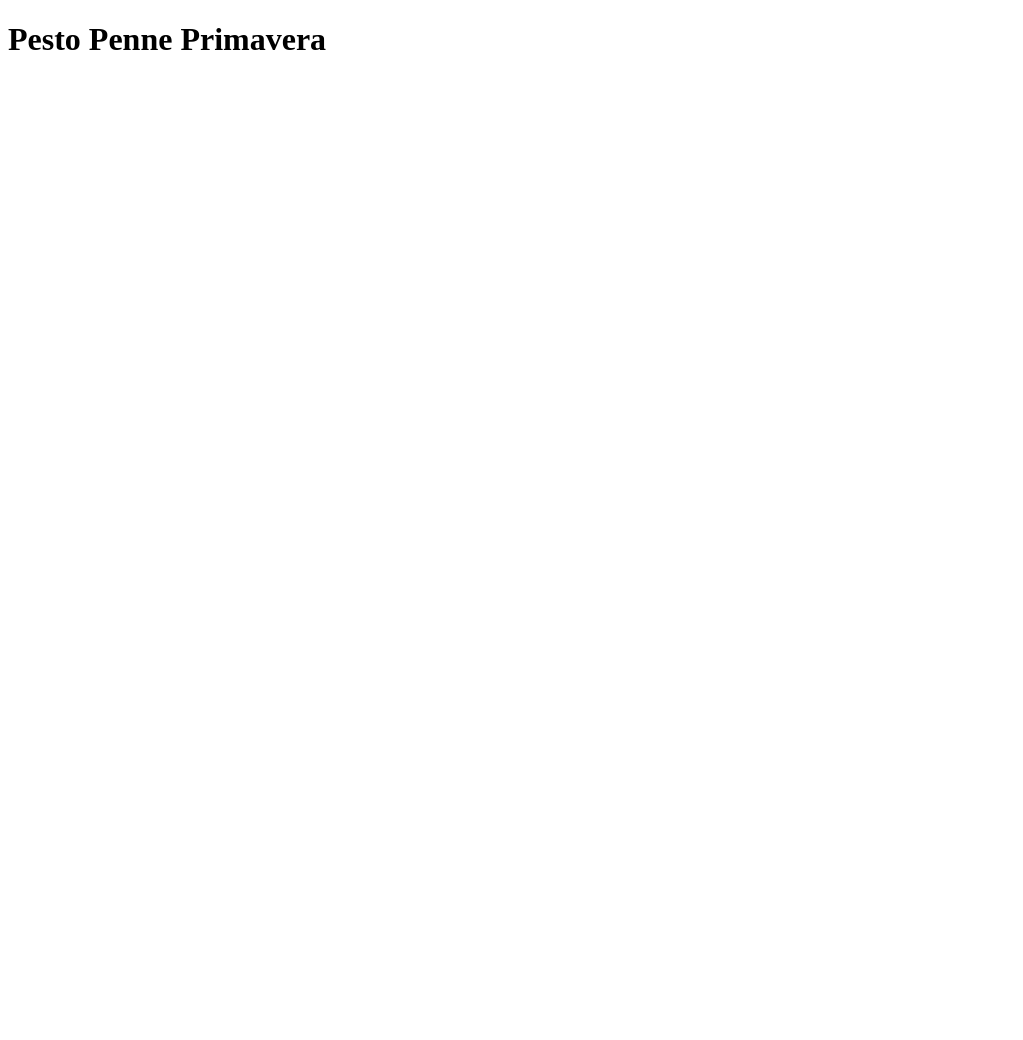
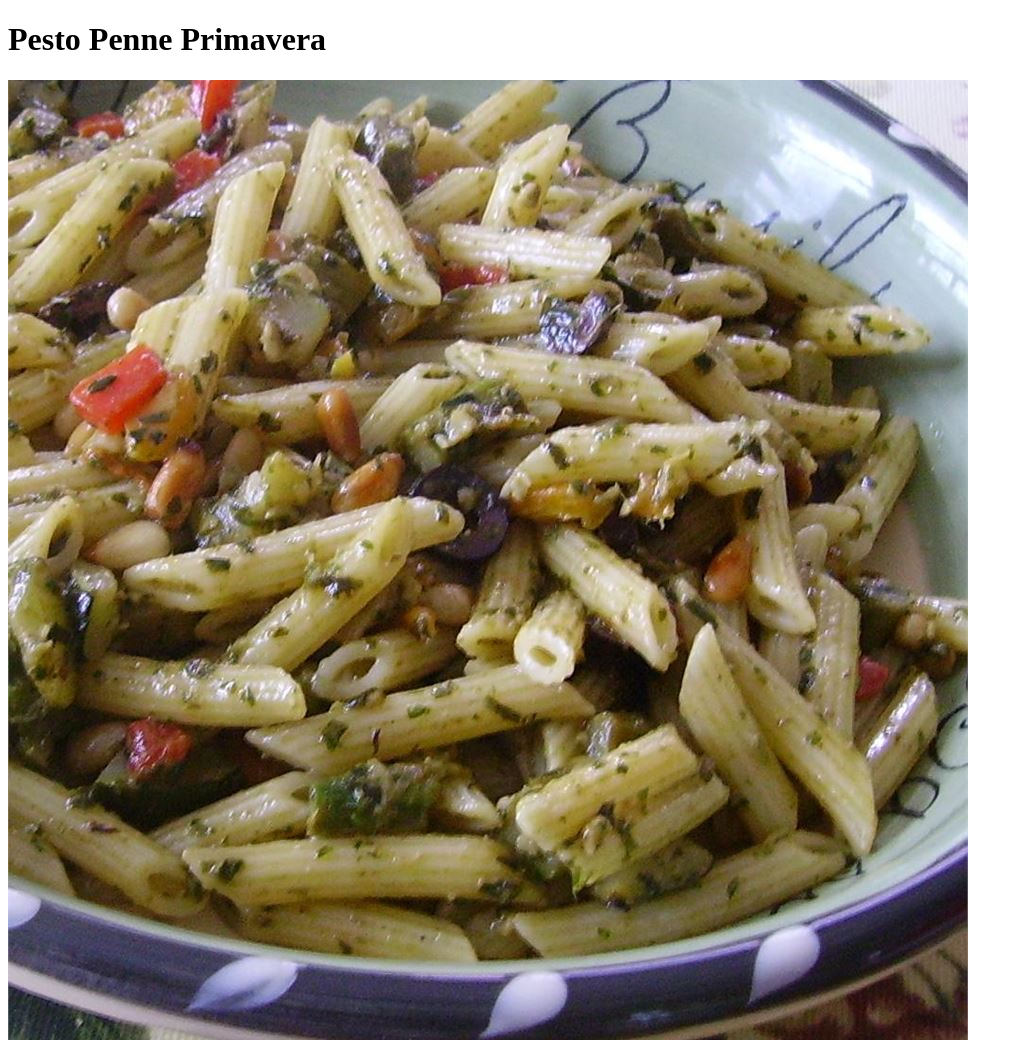
Before and after one commit to kevs926/odin-recipes, a plain HTML site: page recipes/pesto-penne-primavera.html in a window 1280 px wide. Shown: the whole page, without its empty margins (0-1023 px from the left). Before the commit the page ends 800 px from the top, so only its background shows below. Drawn offline with Linux system fonts and the light colour scheme.

Commit message:
Add image to recipes page

```diff
--- a/recipes/pesto-penne-primavera.html
+++ b/recipes/pesto-penne-primavera.html
@@ -8,5 +8,6 @@
 </head>
 <body>
     <h1>Pesto Penne Primavera</h1>
+    <img src="./recipes-image/pesto-penne-primavera.png" alt="Pesto Penne Primavera on a plate">
 </body>
 </html>
```
Also changed, not shown: recipes/recipes-image/pesto-penne-primavera.png (added).
